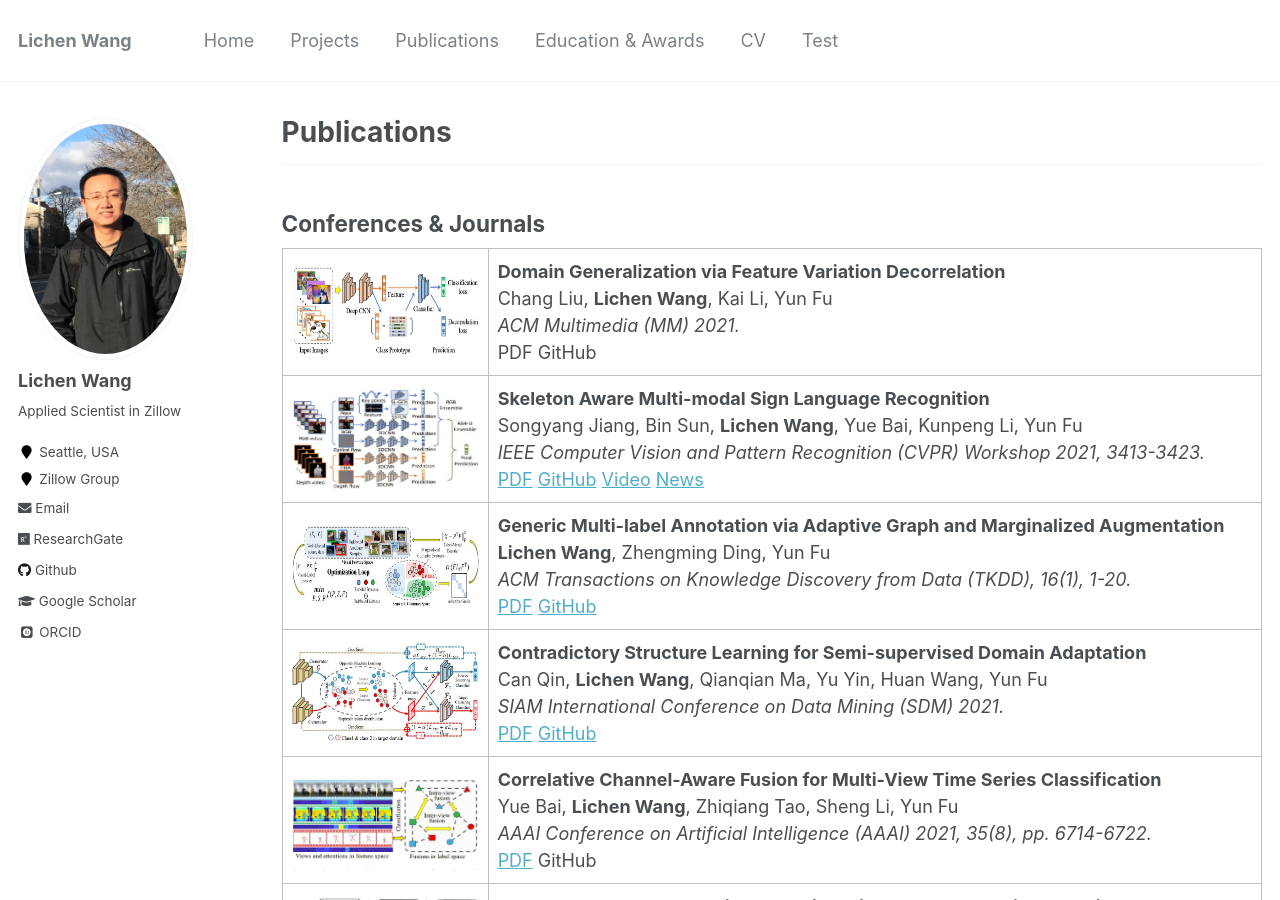
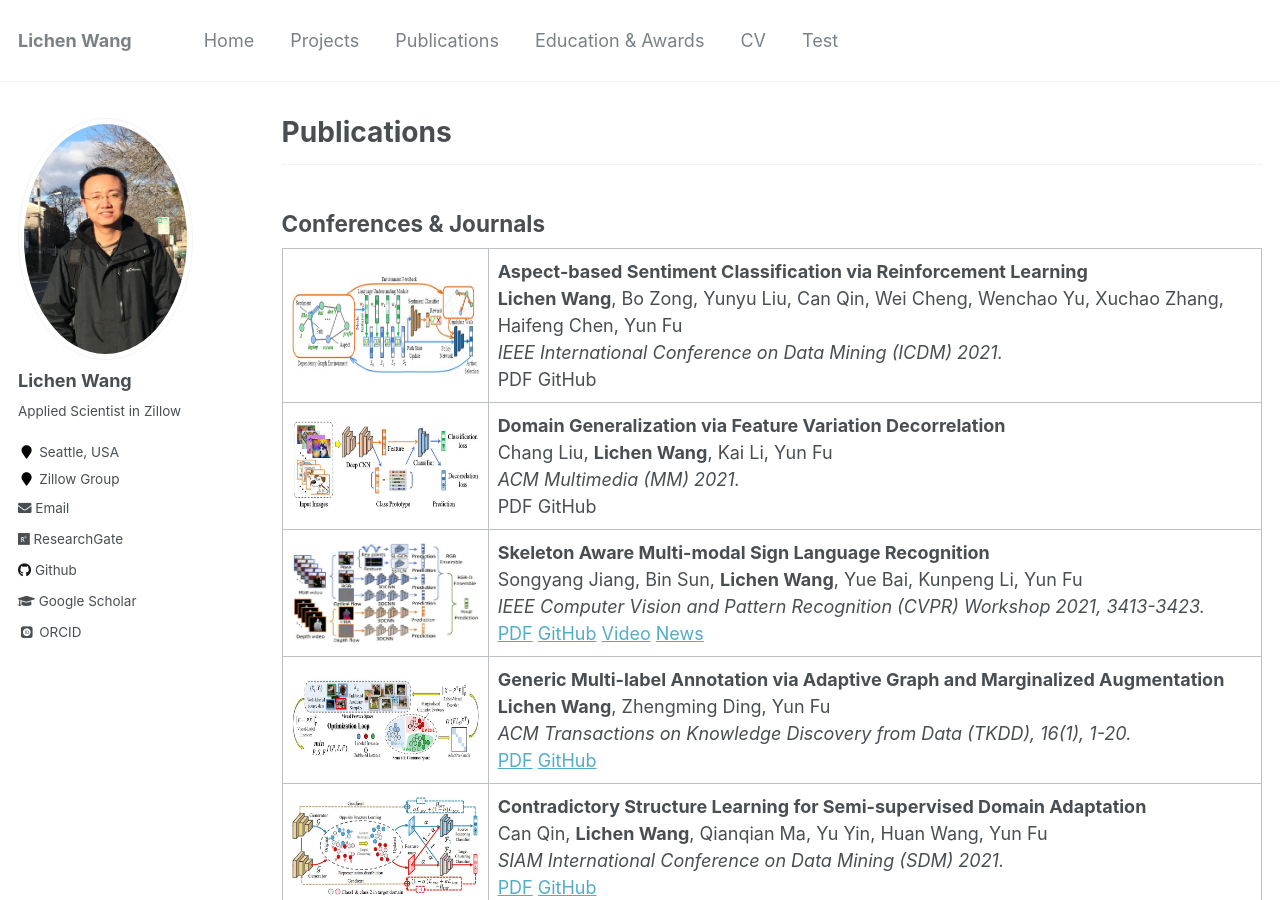
Before and after one commit to wanglichenxj/wanglichenxj.github.io, a Jekyll site: the page built from _pages/publications.md, in a window 1280 px wide and 900 px high. Built offline with Jekyll 4.4.1, drawn with Linux system fonts in a browser that asks for light colours; some web fonts are replaced.

Commit message:
add ICDM paper

```diff
--- a/_pages/publications.md
+++ b/_pages/publications.md
@@ -8,7 +8,7 @@ author_profile: true
 -----------
 ## Conferences & Journals
 
-
+|<img src='ICDM21_NLP.jpg' align='right' style=' width:300px;height:100px'/> | **Aspect-based Sentiment Classification via Reinforcement Learning** <br> **Lichen Wang**, Bo Zong, Yunyu Liu, Can Qin, Wei Cheng, Wenchao Yu, Xuchao Zhang, Haifeng Chen, Yun Fu<br> <i>IEEE International Conference on Data Mining (ICDM) 2021. </i> <br>PDF GitHub|
 |<img src='MM21_domain.jpg' align='right' style=' width:300px;height:100px'/> | **Domain Generalization via Feature Variation Decorrelation** <br> Chang Liu, **Lichen Wang**, Kai Li, Yun Fu<br> <i>ACM Multimedia (MM) 2021. </i> <br>PDF GitHub|
 |<img src='CVPRW_21_SLR.jpg' align='right' style=' width:300px;height:100px'/> | **Skeleton Aware Multi-modal Sign Language Recognition** <br> Songyang Jiang, Bin Sun, **Lichen Wang**, Yue Bai, Kunpeng Li, Yun Fu<br> <i>IEEE Computer Vision and Pattern Recognition (CVPR) Workshop 2021, 3413-3423. </i> <br>[PDF](https://openaccess.thecvf.com/content/CVPR2021W/ChaLearn/papers/Jiang_Skeleton_Aware_Multi-Modal_Sign_Language_Recognition_CVPRW_2021_paper.pdf) [GitHub](https://github.com/jackyjsy/CVPR21Chal-SLR) [Video](https://data.chalearnlap.cvc.uab.cat/AuTSL/webpage/presentations/4.Skeleton_Aware_Multi-modal_Sign_Language_Recognition.mp4) [News](https://chalearnlap.cvc.uab.cat/challenge/43/description/)|
 |<img src='TKDD_AGMA.jpg' align='right' style=' width:300px;height:100px'/> | **Generic Multi-label Annotation via Adaptive Graph and Marginalized Augmentation** <br> **Lichen Wang**, Zhengming Ding, Yun Fu<br> <i>ACM Transactions on Knowledge Discovery from Data (TKDD), 16(1), 1-20.</i> <br>[PDF](http://wanglichenxj.github.io/files/KDD_AGMA_Lichen.pdf) [GitHub](https://github.com/wanglichenxj/Generic-Multi-label-Annotation-via-Adaptive-Graph-and-Marginalized-Augmentation)|
```
Also changed, not shown: _publications/ICDM21_NLP.jpg (added).
